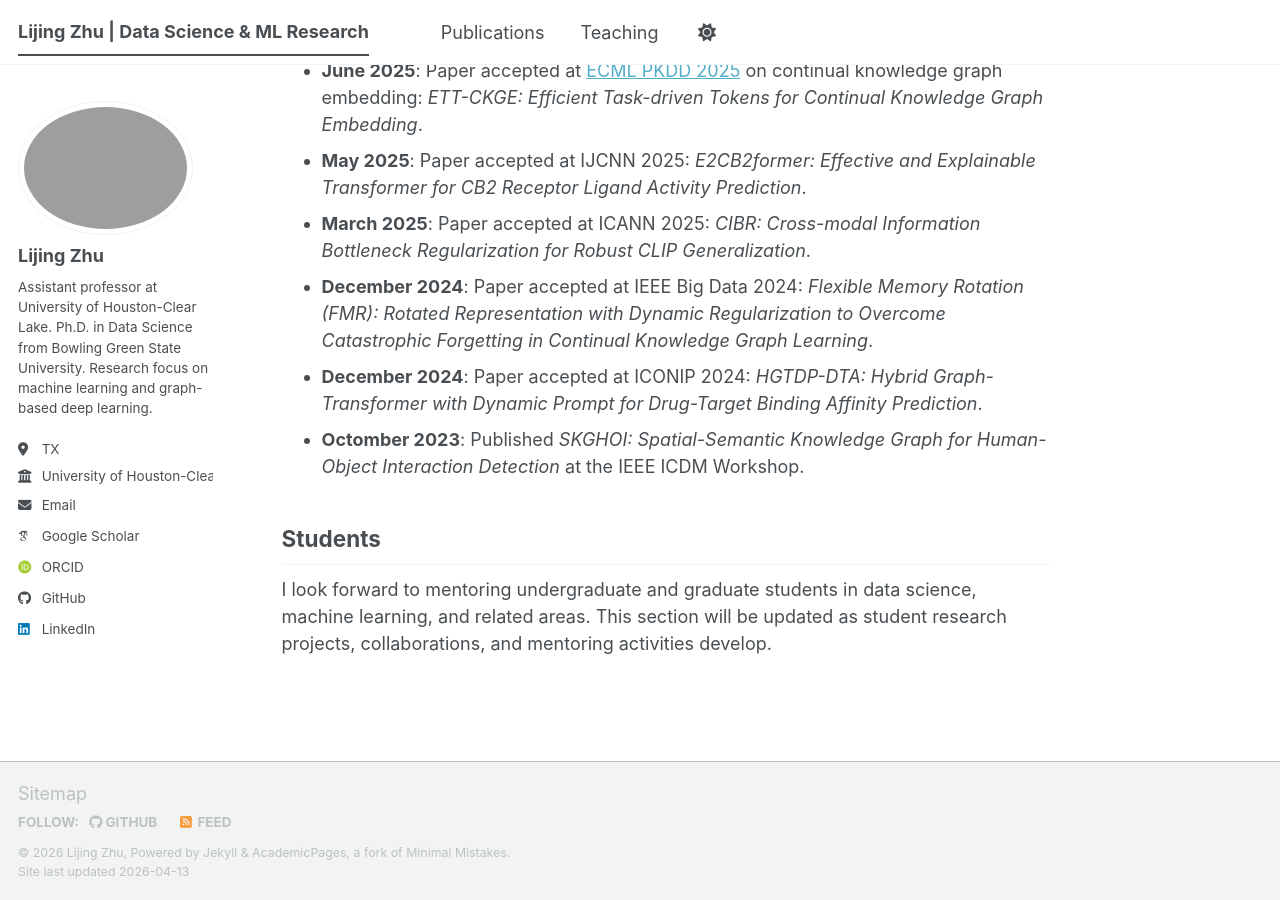
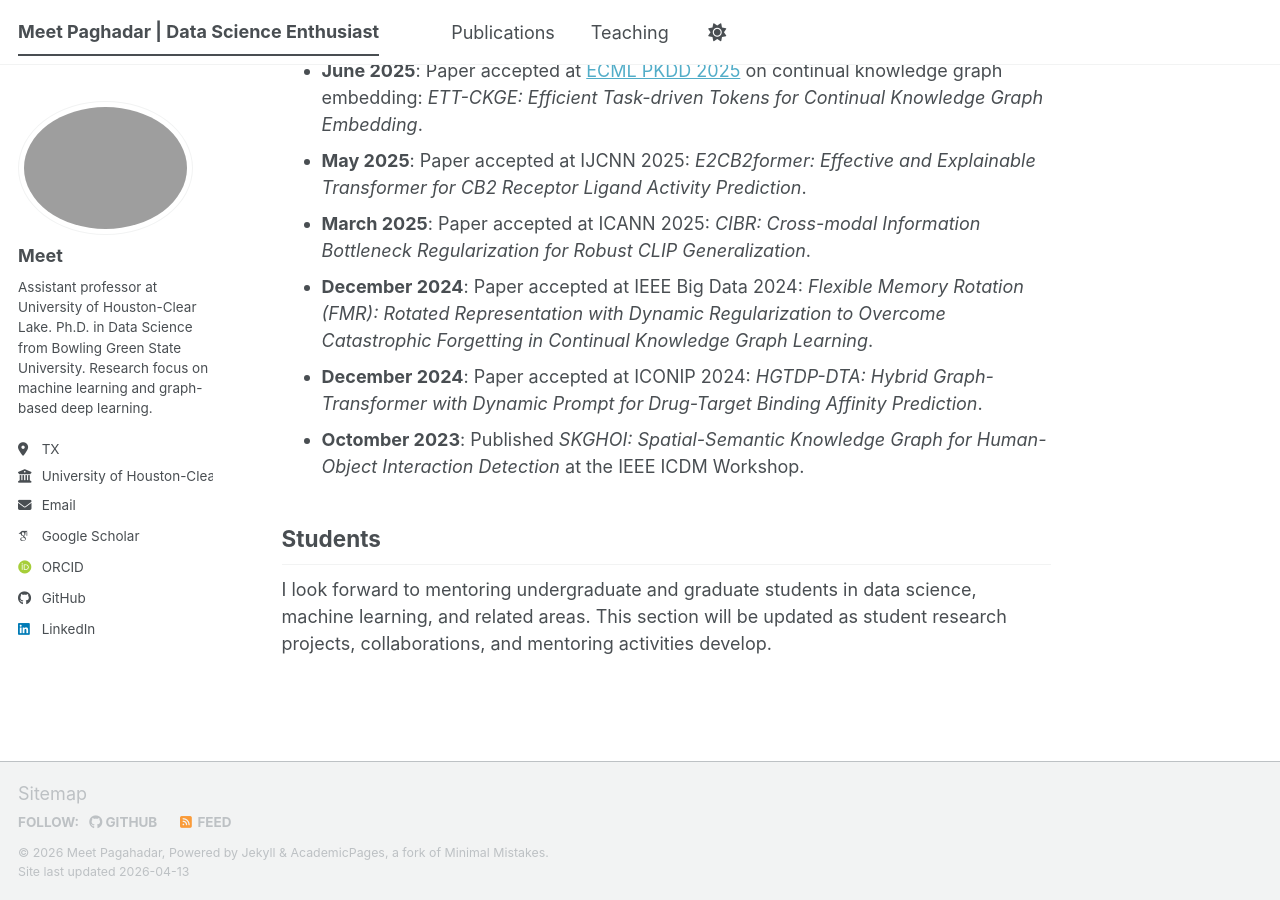
Before and after one commit to Idkmeet/Meet_Paghadar.github.io, a Jekyll site: the page built from _pages/about.md, in a window 1280 px wide and 900 px high, scrolled down 1158 px. Built offline with Jekyll 4.4.1, drawn with Linux system fonts in a browser that asks for light colours; some web fonts are replaced; a script bundle is joined from its source files by our own code; library files that are not in the unit come from our copies.

Commit message:
Update _config.yml

```diff
--- a/_config.yml
+++ b/_config.yml
@@ -7,9 +7,9 @@
 locale: "en-US"            # Main language/locale of the site
 site_theme: "default"      # Theme skin used by the site
 
-title: "Lijing Zhu | Data Science & ML Research"   # Text shown in browser tab and SEO metadata
+title: "Meet Paghadar | Data Science Enthusiast"   # Text shown in browser tab and SEO metadata
 title_separator: "-"       # Separator used in page titles
-name: "Lijing Zhu"         # Main name shown across the site
+name: "Meet Pagahadar"         # Main name shown across the site
 description: "Academic portfolio and research in data science and machine learning"  # Short site description for search engines
 
 # -------------------------
@@ -32,8 +32,8 @@ repository: "lijingzhu1/lijingzhu1.github.io"
 # Author profile information
 # -------------------------
 author:
-  avatar: "profile.JPG"    # Profile image file shown in the sidebar/profile area
-  name: "Lijing Zhu"
+  avatar: ""    # Profile image file shown in the sidebar/profile area
+  name: "Meet"
   bio: "Assistant professor at University of Houston-Clear Lake. Ph.D. in Data Science from Bowling Green State University. Research focus on machine learning and graph-based deep learning."
   location: "TX"
   employer: "University of Houston-Clear Lake"
```
